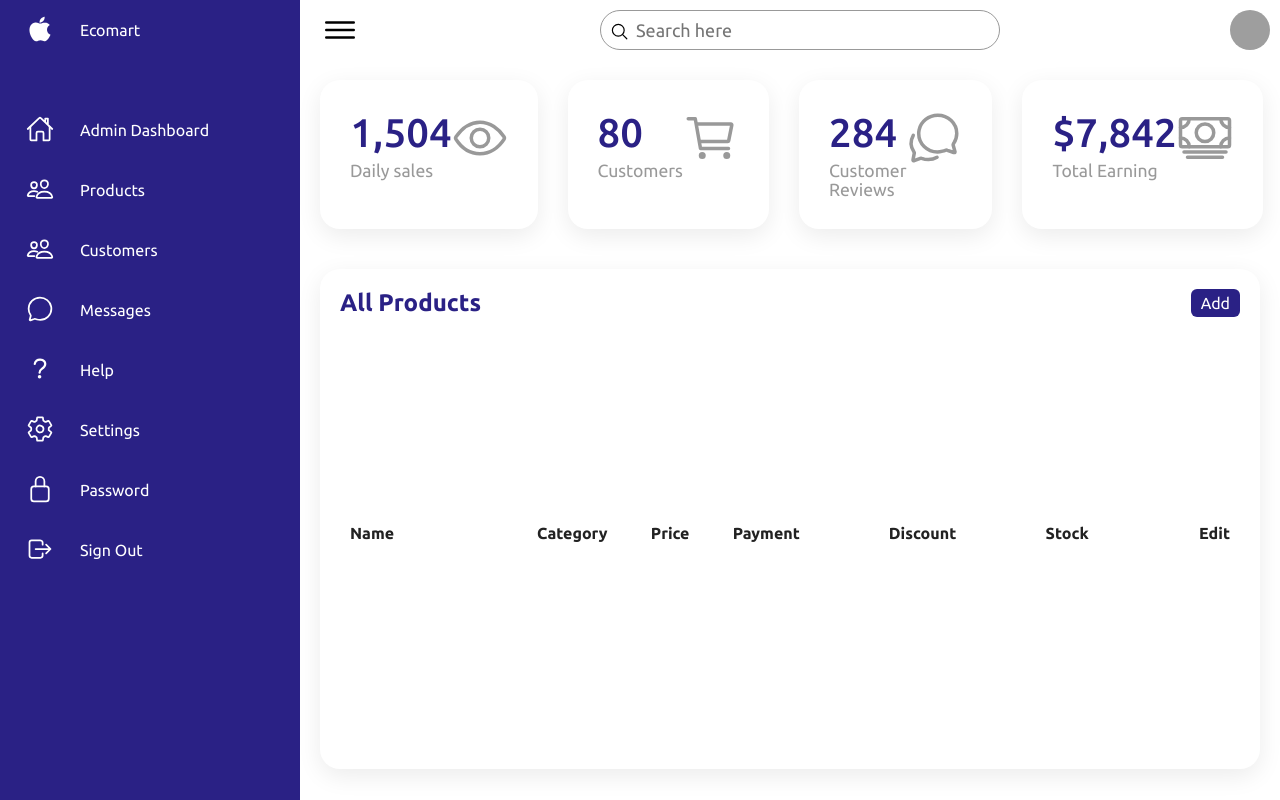
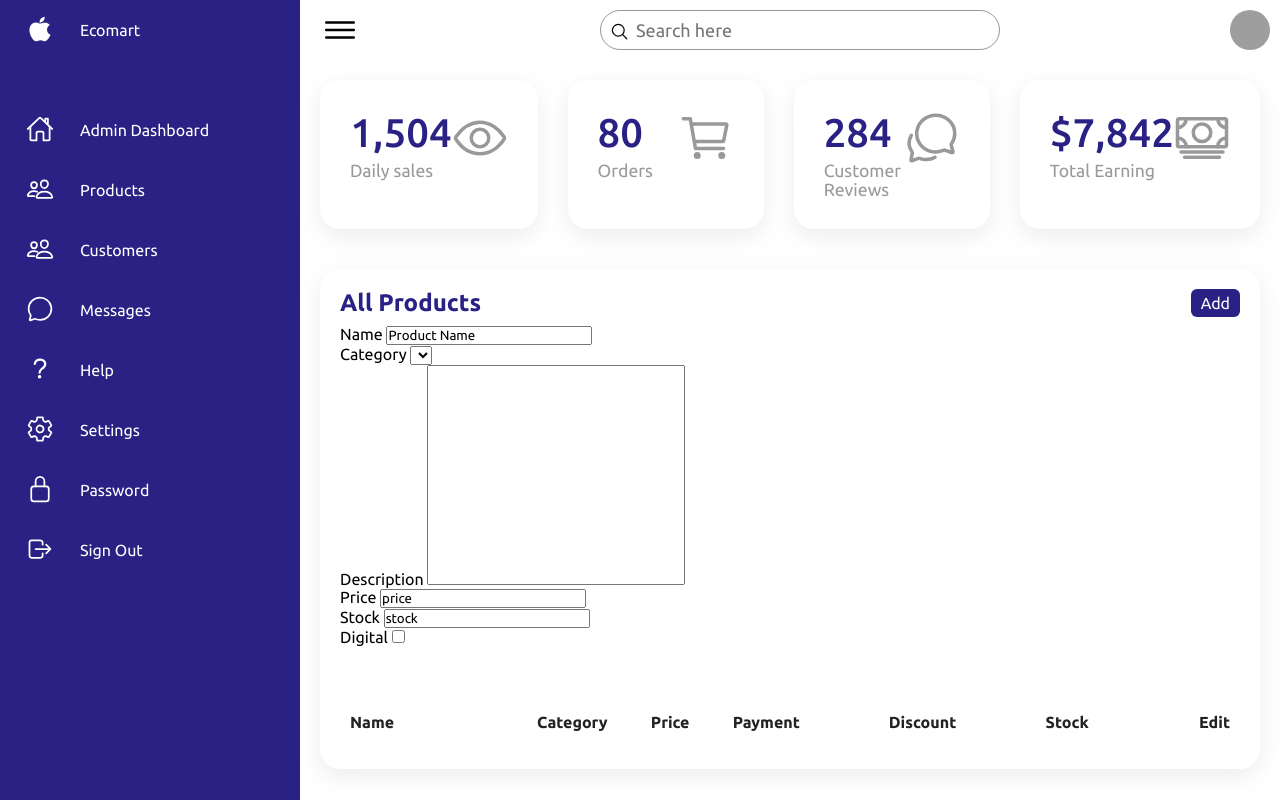
Before and after one commit to Sanga78/obamax, a Django app: page /products in a window 1280 px wide. Run offline with Django 4.2, Linux system fonts and the light colour scheme; data that the repository does not hold is empty; some libraries are stand-ins or nearby versions; grey boxes are pictures that could not be loaded.

Commit message:
updates
updates

```diff
--- a/Templates/admin/base.html
+++ b/Templates/admin/base.html
@@ -134,7 +134,7 @@
                 <div class="card">
                     <div>
                         <div class="numbers">80</div>
-                        <div class="cardName">Customers</div>
+                        <div class="cardName">Orders</div>
                     </div>
 
                     <div class="iconBx">
--- a/Templates/admin/products.html
+++ b/Templates/admin/products.html
@@ -7,7 +7,53 @@
                 <h2>All Products</h2>
                 <a href="#" class="btn">Add</a>
             </div>
-
+            <div class="add__product">
+                <form action="/" class="product__form">
+                    <div class="input__group">
+                        <div>
+                            <label for="name">Name</label>
+                            <input type="text" placeholder="Product Name">
+                        </div>
+                    </div>
+                    <div class="input__group">
+                        <div>
+                            <label for="category">Category</label>
+                            <select>
+                                <option></option>
+                            </select>
+                        </div>
+                    </div>
+                    <div class="input__group">
+                        <div>
+                            <label for="description">Description</label>
+                            <textarea name="description" id="" cols="30" rows="10"></textarea>
+                        </div>
+                    </div>
+                    <!-- {{ form.media }} -->
+                    <!-- {{ form.as_p }} -->
+                    <div class="input__group">
+                        <div>
+                            <label for="price">Price</label>
+                            <input type="number" placeholder="price">
+                        </div>
+                    </div>
+                    <div class="input__group">
+                        <div>
+                            <label for="stock">Stock</label>
+                            <input type="number" placeholder="stock">
+                        </div>
+                    </div>
+                    <div class="input__group">
+                        <div>
+                            <label for="digital">Digital</label>
+                            <input type="checkbox">
+                        </div>
+                    </div>
+                    <div class="input__group input__btn">
+                        <button class="btn">ADD</button>
+                    </div>
+                </form>
+            </div>
             <table>
                 <thead>
                     <tr>
--- a/static/css/admin_styles.css
+++ b/static/css/admin_styles.css
@@ -467,3 +467,45 @@ body {
     left: initial;
   }
 }
+
+
+.add__product{
+  padding-block: 0;
+}
+.add__product form{
+  position: relative;
+}
+.add__product form .
+.add__product form input,form textarea{
+  border: none;
+  outline: none;
+  width: 50%;
+  padding: 10px;
+  background: #555557;
+  color: #000;
+  font-size: 1rem;
+  font-weight: 600;
+  margin-bottom: 0.5rem;
+  border-radius: 0.5rem;
+}
+.product__form textarea{
+  resize: none;
+  height: 220px;
+}
+.product__form ::placeholder{
+  color: #000;
+}
+.product__form .btn{
+  display: inline-block;
+  padding: 12px 60px;
+  background: #2a2185;
+  border-radius: 40px;
+  font-size: 18px;
+  color: #f5f5f5;
+  letter-spacing: 1px;
+  text-decoration: none;
+  font-weight: 600;
+  opacity: 0;
+  animation: slideTop 1s ease forwards;
+  animation-delay: 2s;
+}
--- /dev/null
+++ b/store/forms.py
@@ -0,0 +1,18 @@
+from django_ckeditor_5.widgets import CKEditor5Widget
+from django import forms
+from .models import Product
+
+
+class ProductForm(forms.ModelForm):
+      def __init__(self, *args, **kwargs):
+          super().__init__(*args, **kwargs)
+          self.fields["description"].required = False
+
+      class Meta:
+          model = Product
+          fields = ('description',)
+          widgets = {
+              "text": CKEditor5Widget(
+                  attrs={"class": "django_ckeditor_5"}, config_name="comments"
+              ),
+          }
--- a/store/views.py
+++ b/store/views.py
@@ -12,6 +12,7 @@ from django.contrib.auth.forms import AuthenticationForm
 from django.contrib.auth import login, authenticate, logout
 from django.contrib import messages
 from django.contrib.auth.decorators import login_required
+from .forms import ProductForm
 # Create your views here.
 def index(request):
     data = cartData(request)
@@ -274,8 +275,10 @@ def admin_home(request):
 
 def admin_view_products(request):
     products = Product.objects.all()
+    form = ProductForm()
     context ={
         "products": products,
+        "form":form,
     }
     return render(request,"admin/products.html",context)
 
```
Also changed, not shown: Templates/admin/customers.html (+19 -1 lines).
